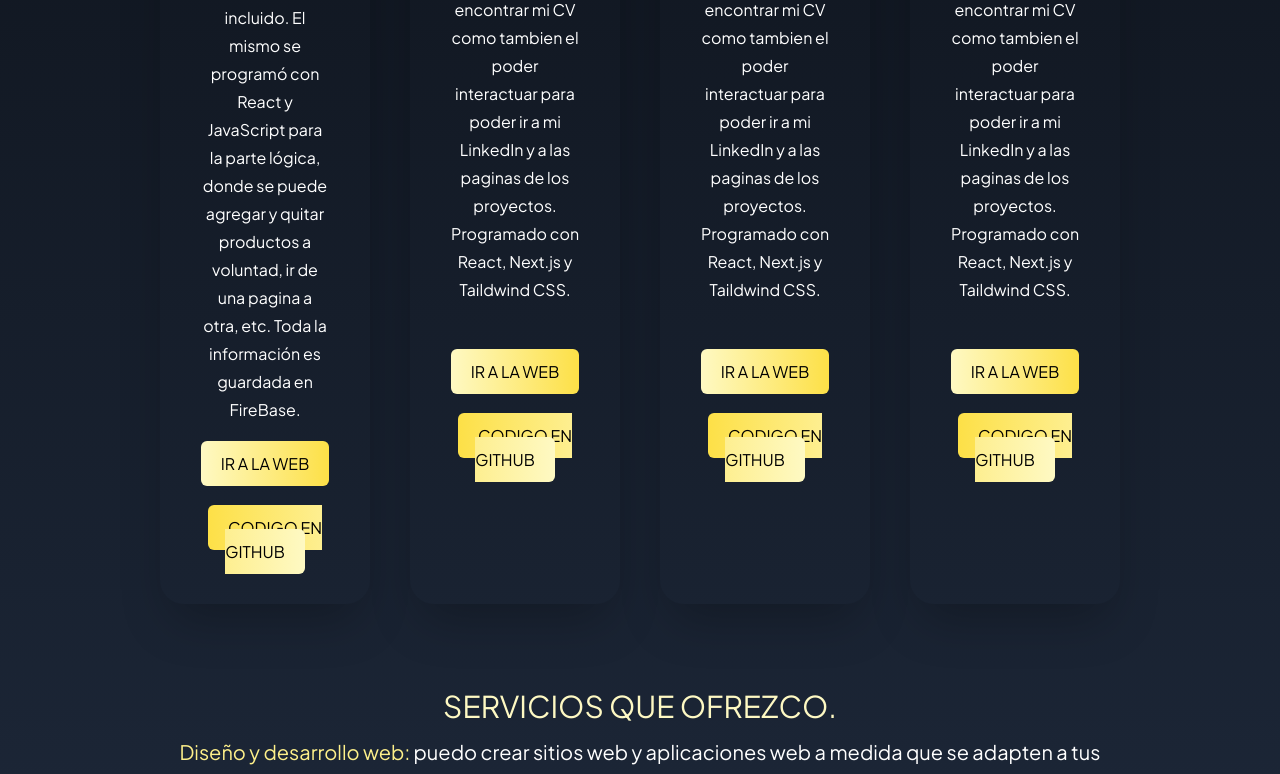
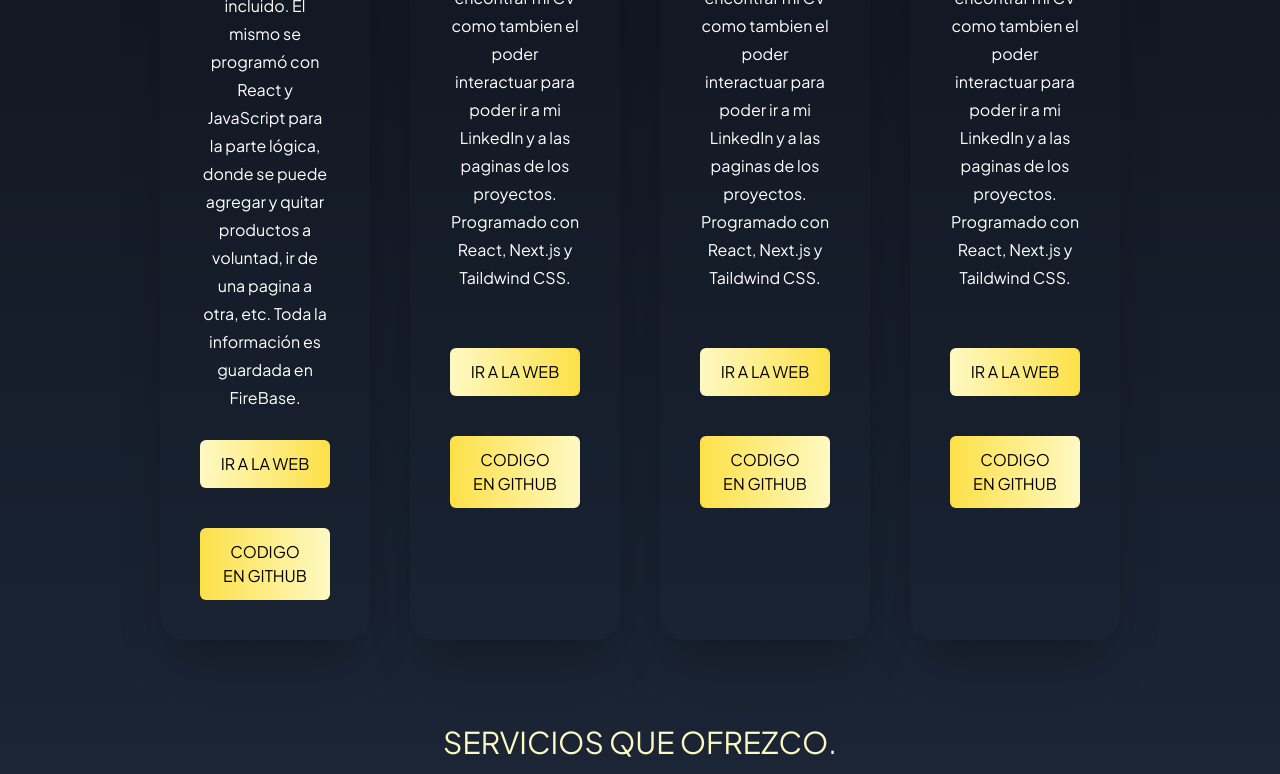
Before and after one commit to MateoDonino/react-portfolio, a Next.js app: page / in a window 1280 px wide. Shown: the part 1527-2301 px from the top of the page. Built offline with nearby package versions, Linux system fonts and the light colour scheme.

Commit message:
Actualizacion 2.2

```diff
--- a/pages/index.js
+++ b/pages/index.js
@@ -26,7 +26,7 @@ export default function Home() {
             <ul className=" flex items-center">
               <li>
                 <a
-                  className=" bg-gradient-to-r from-yellow-100 to-yellow-300 text-black px-3 py-3 rounded-md"
+                  className=" button bg-gradient-to-r from-yellow-100 to-yellow-300 text-black px-3 py-3 rounded-md"
                   href="https://drive.google.com/file/d/1ASsnNtI-Z9mKJCoMgdCS3IUQdVQzA8a7/view?usp=drive_link"
                   download="mi-cv.pdf"
                   target="_blanck"
@@ -70,12 +70,13 @@ export default function Home() {
 
           {/* HERRAMIENTAS */}
 
+          <div className=" ">
             <div className=" flex justify-center gap-16 mt-12 text-center">
               <h3 className=" text-3xl font-medium text-yellow-100">
                 LENGUAJES Y FRAMEWORKS.
               </h3>
             </div>
-          <div className=" text-5xl flex justify-center gap-16 mt-10">
+            <div className=" icon-container text-4xl flex justify-center gap-16 mt-10">
               <Icon icon="devicon:html5" />
               <Icon icon="devicon:css3" />
               <Icon icon="devicon:javascript" />
@@ -85,6 +86,7 @@ export default function Home() {
               <Icon icon="devicon:tailwindcss" />
               <Icon icon="devicon:git" />
               <Icon icon="devicon:nextjs" />
+            </div>
           </div>
 
           {/* PROYECTOS */}
@@ -117,7 +119,7 @@ export default function Home() {
               </p>
               <div className=" mt-5">
                 <a
-                  className=" bg-gradient-to-r from-yellow-100 to-yellow-300 text-black font-medium px-5 py-3 rounded-md"
+                  className=" button-container bg-gradient-to-r from-yellow-100 to-yellow-300 text-black font-medium px-5 py-3 rounded-md"
                   href="https://tienda-donino-kldc28o6b-mateodonino.vercel.app/"
                   target="_autoblanck"
                 >
@@ -126,7 +128,7 @@ export default function Home() {
               </div>
               <div className=" mt-10">
                 <a
-                  className=" bg-gradient-to-r from-yellow-300 to-yellow-100 text-black font-medium px-5 py-3 rounded-md"
+                  className=" button-container bg-gradient-to-r from-yellow-300 to-yellow-100 text-black font-medium px-5 py-3 rounded-md"
                   href="https://github.com/MateoDonino/tienda-donino-kldc28o6b-mateodonino"
                   target="_autoblanck"
                 >
@@ -152,7 +154,7 @@ export default function Home() {
               </p>
               <div className=" mt-12">
                 <a
-                  className=" bg-gradient-to-r from-yellow-100 to-yellow-300 text-black font-medium px-5 py-3 rounded-md"
+                  className=" button-container bg-gradient-to-r from-yellow-100 to-yellow-300 text-black font-medium px-5 py-3 rounded-md"
                   href="https://react-portfolio-steel-sigma.vercel.app/"
                   target="_autoblanck"
                 >
@@ -161,7 +163,7 @@ export default function Home() {
               </div>
               <div className=" mt-10">
                 <a
-                  className=" bg-gradient-to-r from-yellow-300 to-yellow-100 text-black font-medium px-5 py-3 rounded-md"
+                  className=" button-container bg-gradient-to-r from-yellow-300 to-yellow-100 text-black font-medium px-5 py-3 rounded-md"
                   href="https://github.com/MateoDonino/react-portfolio.git"
                   target="_autoblanck"
                 >
@@ -187,7 +189,7 @@ export default function Home() {
               </p>
               <div className=" mt-12">
                 <a
-                  className=" bg-gradient-to-r from-yellow-100 to-yellow-300 text-black font-medium px-5 py-3 rounded-md"
+                  className=" button-container bg-gradient-to-r from-yellow-100 to-yellow-300 text-black font-medium px-5 py-3 rounded-md"
                   href="https://react-portfolio-steel-sigma.vercel.app/"
                   target="_autoblanck"
                 >
@@ -196,7 +198,7 @@ export default function Home() {
               </div>
               <div className=" mt-10">
                 <a
-                  className=" bg-gradient-to-r from-yellow-300 to-yellow-100 text-black font-medium px-5 py-3 rounded-md"
+                  className=" button-container bg-gradient-to-r from-yellow-300 to-yellow-100 text-black font-medium px-5 py-3 rounded-md"
                   href="https://github.com/MateoDonino/react-portfolio.git"
                   target="_autoblanck"
                 >
@@ -222,7 +224,7 @@ export default function Home() {
               </p>
               <div className=" mt-12">
                 <a
-                  className=" bg-gradient-to-r from-yellow-100 to-yellow-300 text-black font-medium px-5 py-3 rounded-md"
+                  className=" button-container bg-gradient-to-r from-yellow-100 to-yellow-300 text-black font-medium px-5 py-3 rounded-md"
                   href="https://react-portfolio-steel-sigma.vercel.app/"
                   target="_autoblanck"
                 >
@@ -231,7 +233,7 @@ export default function Home() {
               </div>
               <div className=" mt-10">
                 <a
-                  className=" bg-gradient-to-r from-yellow-300 to-yellow-100 text-black font-medium px-5 py-3 rounded-md"
+                  className=" button-container bg-gradient-to-r from-yellow-300 to-yellow-100 text-black font-medium px-5 py-3 rounded-md"
                   href="https://github.com/MateoDonino/react-portfolio.git"
                   target="_autoblanck"
                 >
--- a/styles/globals.css
+++ b/styles/globals.css
@@ -16,16 +16,37 @@
   }
 }
 
-@media (max-width: 1440px) {
-  .bg-gradient-to-r
-    .from-yellow-300
-    .to-yellow-100
-    .text-black
-    .font-medium
-    .px-5
-    .py-3
-    .rounded-md {
-    width: 1440px;
-    margin: 0 auto;
+@media screen and (max-width: 960px) {
+  .icon-container {
+    display: flex;
+    flex-wrap: wrap;
+  }
+  .icon {
+    margin: 5px;
   }
 }
+
+@media screen and (max-width: 1440px) {
+  .button-container {
+    display: flex;
+    flex-wrap: wrap;
+    justify-content: center;
+  }
+  .a {
+    margin: 5px;
+  }
+}
+
+@media screen and (max-width: 1024px) {
+  .lg\:flex {
+    justify-content: center;
+  }
+}
+
+@media screen and (max-width: 320px) {
+  .button {
+    position: fixed;
+    bottom: 5px;
+    right: 5px;
+  }
+}
```
Lines whose indentation alone changed are shown as unchanged.
